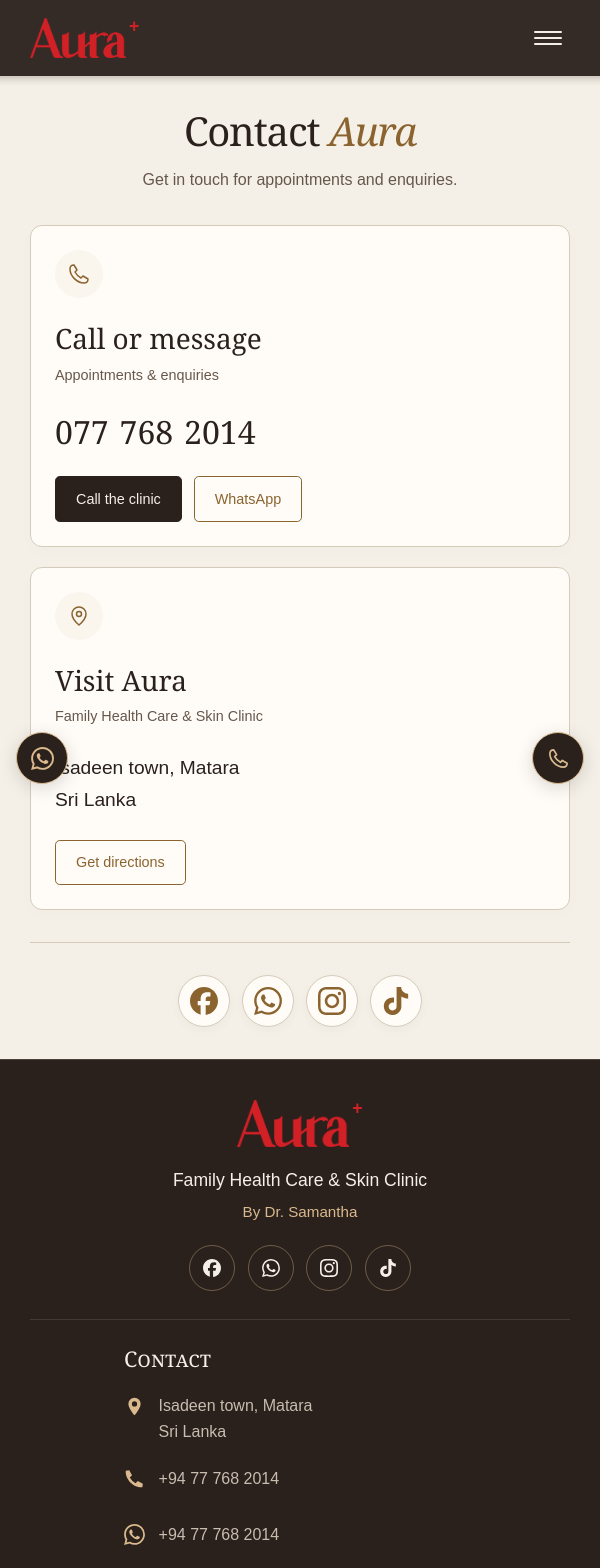
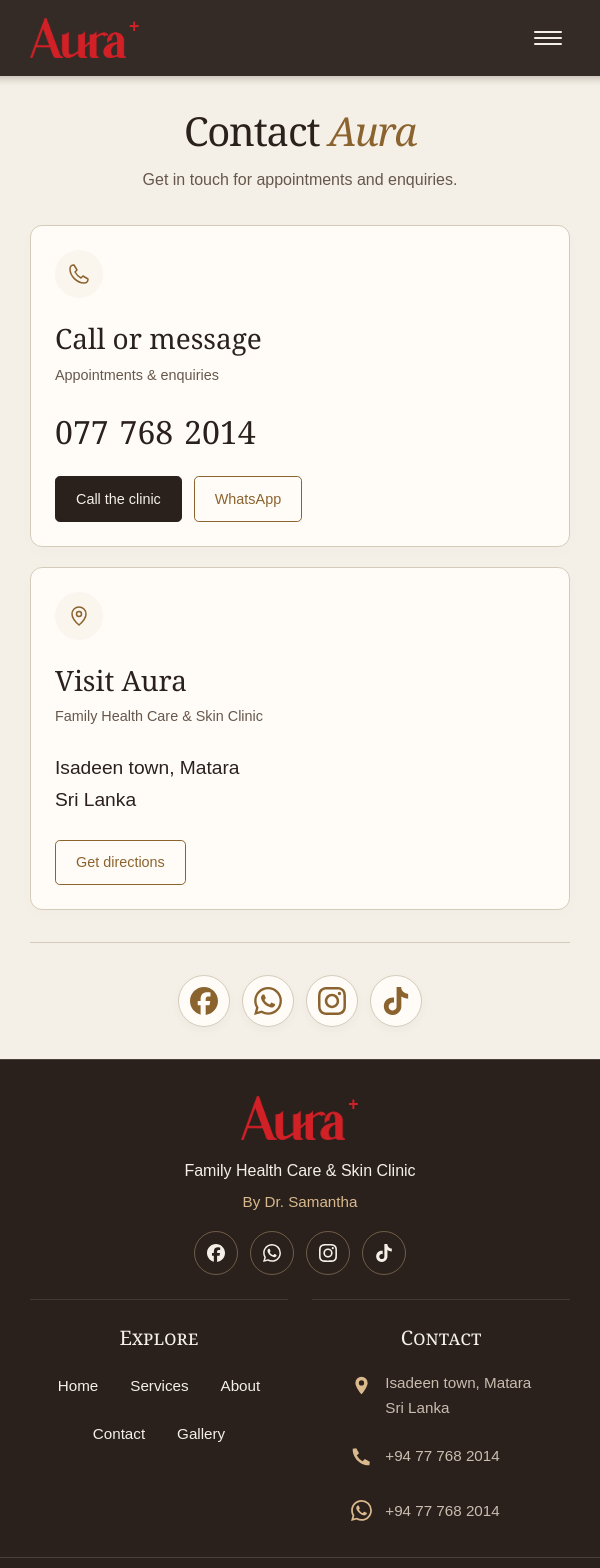
Before and after one commit to sahandha444/Aura-Skin-Clinic, a Next.js app in the folder aura-skin-clinic-app/: page /contact in a window 600 px wide. Shown: the top 1568 px of the page. Built offline with nearby package versions, Linux system fonts and the light colour scheme.

Commit message:
Initial commit

```diff
--- a/aura-skin-clinic-app/app/floating-contact.tsx
+++ b/aura-skin-clinic-app/app/floating-contact.tsx
@@ -5,6 +5,15 @@ import { WhatsAppIcon } from "./footer-socials";
 
 export default function FloatingContact() {
   const [visible, setVisible] = useState(false);
+  const [footerVisible, setFooterVisible] = useState(false);
+
+  useEffect(() => {
+    const footer = document.querySelector(".site-footer");
+    if (!footer) return;
+    const observer = new IntersectionObserver(([entry]) => setFooterVisible(entry.isIntersecting));
+    observer.observe(footer);
+    return () => observer.disconnect();
+  }, []);
 
   useEffect(() => {
     let timer: ReturnType<typeof setTimeout>;
@@ -20,7 +29,7 @@ export default function FloatingContact() {
   if (!visible) return null;
 
   return (
-    <aside className="floating-contact" aria-label="Contact Aura">
+    <aside className="floating-contact" aria-label="Contact Aura" data-hidden={footerVisible} inert={footerVisible} aria-hidden={footerVisible}>
       <a className="floating-contact-whatsapp" href="https://wa.me/94777682014" target="_blank" rel="noopener noreferrer" aria-label="Message Aura on WhatsApp" title="Message on WhatsApp">
         <WhatsAppIcon />
         <span>WhatsApp</span>
--- a/aura-skin-clinic-app/app/globals.css
+++ b/aura-skin-clinic-app/app/globals.css
@@ -815,24 +815,30 @@ main, .hero-copy, .introduction-copy, .doctor-copy, .treatment-description, .con
   .doctor-copy p { max-width: 36ch; line-height: 1.8; }
   .doctor-name { font-size: 1.2em; }
   .doctor-copy .button { justify-self: center; width: 100%; max-width: 21rem; min-width: 0; min-height: 48px; padding: .85rem 1rem; font-size: 1rem; border-radius: .3rem; }
-  .site-footer { padding: 2.5rem var(--margin) max(1.5rem, env(safe-area-inset-bottom)); }
-  .footer-columns { grid-template-columns: 1fr; grid-template-areas: "brand" "contact" "links"; gap: 1.75rem; min-height: 0; padding-bottom: 1.75rem; }
+  .site-footer { padding: 2.25rem var(--margin) max(1.5rem, env(safe-area-inset-bottom)); }
+  .footer-columns { grid-template-columns: 1fr; grid-template-areas: "brand" "links" "contact"; gap: 1.5rem; min-height: 0; padding-bottom: 1.5rem; }
   .footer-brand { grid-area: brand; width: 100%; max-width: none; padding-right: 0; text-align: center; }
-  .footer-brand .wordmark img { width: 112px; }
-  .footer-brand .footer-clinic-name { max-width: 26ch; margin: 1rem auto .25rem; font-size: 1.1rem; line-height: 1.5; }
+  .footer-brand .wordmark img { width: 104px; }
+  .footer-brand .footer-clinic-name { max-width: 28ch; margin: .85rem auto .3rem; font-size: 1rem; line-height: 1.6; }
   .footer-brand .footer-doctor { font-size: .95rem; }
-  .footer-brand .footer-socials { justify-content: center; margin-top: 1.25rem; gap: .8rem; }
-  .site-footer .footer-socials a { width: 46px; height: 46px; }
-  .footer-contact { grid-area: contact; padding-block: 1.5rem; border-block: 1px solid #ffffff1c; text-align: left; }
-  .footer-contact h2 { max-width: 22rem; margin: 0 auto 1.25rem; font-size: 1.35rem; }
+  .footer-brand .footer-socials { justify-content: center; margin-top: 1rem; gap: .75rem; }
+  .site-footer .footer-socials a { width: 44px; height: 44px; }
+  .footer-contact { grid-area: contact; width: 100%; padding: 1.5rem 0 0; border-block: 0; border-top: 1px solid #ffffff1c; text-align: left; }
+  .footer-contact h2 { margin: 0 0 1rem; font-size: 1.25rem; text-align: center; }
   .footer-contact address { font-size: 1rem; line-height: 1.7; }
-  .footer-contact-list { width: 100%; max-width: 22rem; margin-inline: auto; }
-  .footer-links { grid-area: links; display: grid; grid-template-columns: repeat(3, minmax(0, 1fr)); gap: .25rem .5rem; padding-right: 0; justify-items: center; }
-  .footer-links h2 { grid-column: 1 / -1; margin: 0 0 .5rem; font-size: 1.35rem; }
-  .footer-links a { justify-content: center; width: 100%; min-height: 44px; font-size: .95rem; }
+  .footer-contact-list { width: max-content; max-width: 100%; gap: .65rem; margin-inline: auto; }
+  .footer-contact-item { gap: .85rem; padding: .25rem 0; font-size: .95rem; min-height: 44px; }
+  .footer-contact-list a:is(:hover, :focus-visible) { color: var(--gold); }
+  .footer-links { grid-area: links; display: flex; flex-direction: row; flex-wrap: wrap; justify-content: center; gap: .25rem .5rem; width: 100%; padding: 1.5rem 0 0; border-top: 1px solid #ffffff1c; }
+  .footer-links h2 { flex-basis: 100%; margin: 0 0 .5rem; font-size: 1.25rem; }
+  .footer-links a { justify-content: center; width: auto; min-height: 44px; padding-inline: .75rem; font-size: .95rem; }
+  .footer-links a:is(:hover, :focus-visible) { color: var(--gold); }
   .footer-bottom { display: block; padding-top: 1.5rem; text-align: center; }
   .footer-bottom p { max-width: 38ch; margin-inline: auto; font-size: .8rem; line-height: 1.8; }
   .footer-bottom .footer-developer { margin-top: .4rem; }
+}
+@media (min-width: 600px) and (max-width: 800px) {
+  .footer-columns { grid-template-columns: 1fr 1fr; grid-template-areas: "brand brand" "links contact"; column-gap: 1.5rem; }
 }
 @media (min-width: 481px) and (max-width: 800px) {
   .home-introduction .campaign-portrait { max-width: 13rem; }
@@ -841,11 +847,11 @@ main, .hero-copy, .introduction-copy, .doctor-copy, .treatment-description, .con
 @media (max-width: 360px) {
   .hero-copy { padding-top: 1.75rem; }
   .home-introduction { column-gap: .5rem; }
-  .footer-links { grid-template-columns: repeat(2, minmax(0, 1fr)); }
 }
 
 /* Contact shortcuts appear one second after the initial page load. */
-.floating-contact { position: fixed; right: max(1.25rem, env(safe-area-inset-right)); bottom: max(1.25rem, env(safe-area-inset-bottom)); z-index: 20; display: grid; gap: .65rem; }
+.floating-contact { position: fixed; right: max(1.25rem, env(safe-area-inset-right)); bottom: max(1.25rem, env(safe-area-inset-bottom)); z-index: 20; display: grid; gap: .65rem; transition: opacity 220ms ease, transform 220ms ease, visibility 220ms; }
+.floating-contact[data-hidden="true"] { opacity: 0; transform: translateY(.75rem); visibility: hidden; pointer-events: none; }
 .floating-contact a { display: flex; align-items: center; gap: .7rem; min-height: 52px; padding: .85rem 1.1rem; border: 1px solid #ffffff33; border-radius: 2rem; color: #fff; box-shadow: 0 4px 18px #00000026; font-size: .9rem; animation: contact-slide-in 650ms cubic-bezier(.16, 1, .3, 1) both; transition: box-shadow 200ms ease, filter 200ms ease; }
 .floating-contact .floating-contact-whatsapp { background: var(--bronze); color: var(--ivory); border-color: var(--gold); }
 .floating-contact .floating-contact-call { background: var(--ink); color: var(--gold); border-color: var(--gold); }
@@ -853,12 +859,11 @@ main, .hero-copy, .introduction-copy, .doctor-copy, .treatment-description, .con
 .floating-contact a:is(:hover, :focus-visible) { filter: brightness(1.12); box-shadow: 0 6px 22px #00000040; }
 @keyframes contact-slide-in { from { opacity: 0; transform: translateX(calc(100% + 2rem)); } to { opacity: 1; transform: translateX(0); } }
 @media (max-width: 600px) {
-  .floating-contact { left: max(1rem, env(safe-area-inset-left)); right: max(1rem, env(safe-area-inset-right)); bottom: max(1rem, env(safe-area-inset-bottom)); display: flex; justify-content: space-between; pointer-events: none; }
+  .floating-contact { right: max(1rem, env(safe-area-inset-right)); bottom: max(1rem, env(safe-area-inset-bottom)); }
   .floating-contact a { width: 52px; height: 52px; justify-content: center; padding: 0; border-radius: 50%; pointer-events: auto; }
   .floating-contact a span { display: none; }
-  .floating-contact .floating-contact-whatsapp { background: var(--ink); color: var(--gold); animation-name: contact-slide-from-left; }
+  .floating-contact .floating-contact-whatsapp { background: var(--ink); color: var(--gold); }
 }
-@keyframes contact-slide-from-left { from { opacity: 0; transform: translateX(calc(-100% - 2rem)); } to { opacity: 1; transform: translateX(0); } }
 @media (prefers-reduced-motion: reduce) {
-  .floating-contact a { animation: none; transition: none; }
+  .floating-contact, .floating-contact a { animation: none; transition: none; }
 }
```
